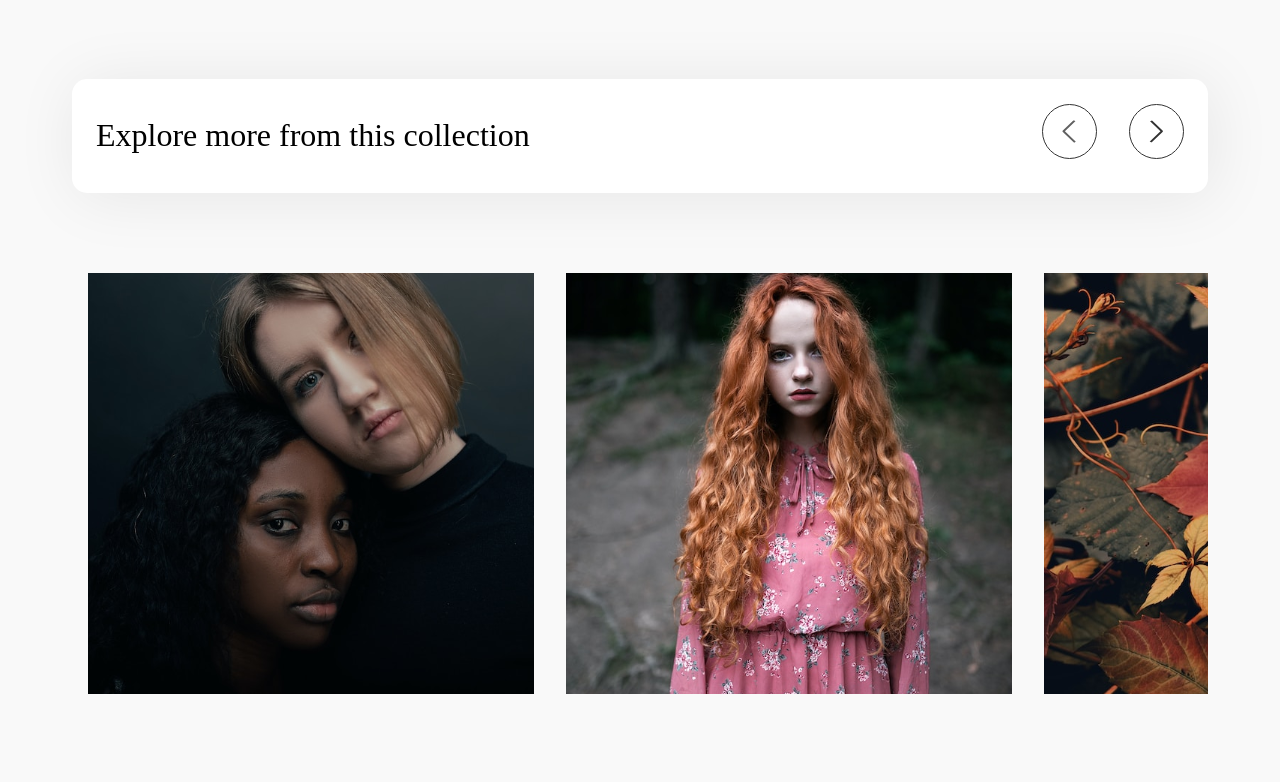
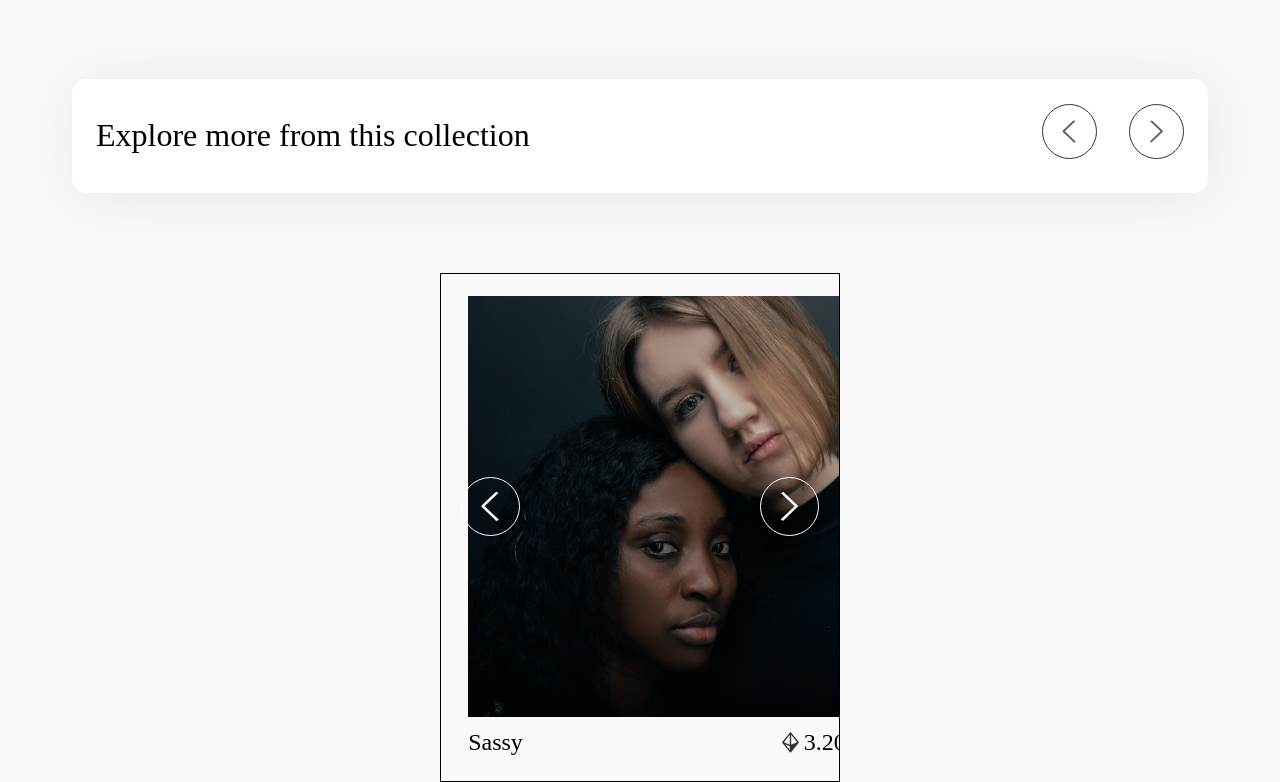
Before and after one commit to Harbeytee/artsy, a React (Vite) app: page /marketplace/1 in a window 1280 px wide. Shown: the part 1230-2012 px from the top of the page. Before the commit the page ends 1924 px from the top, so only its background shows below. Built offline with nearby package versions, Linux system fonts and the light colour scheme.

Commit message:
added slideshow

```diff
--- a/src/assets/marketplace/left.jsx
+++ b/src/assets/marketplace/left.jsx
@@ -1,9 +1,9 @@
 import React from 'react'
 
-export default function left({handleClick, className, style=''}) {
+export default function left({handleClick, className, style='', fill="#616161"}) {
   return (
-    <svg /*style={style}*/ className={className} /*onClick={handleClick}*/ width="15" height="26" viewBox="0 0 15 26" fill="none" xmlns="http://www.w3.org/2000/svg">
-        <path d="M0.339233 13.5015L12.5109 25.1171C12.714 25.311 12.9838 25.4192 13.2644 25.4192C13.5449 25.4192 13.8148 25.311 14.0179 25.1171L14.031 25.104C14.1298 25.01 14.2084 24.8968 14.2622 24.7714C14.3159 24.646 14.3437 24.5109 14.3437 24.3744C14.3437 24.238 14.3159 24.1029 14.2622 23.9775C14.2084 23.8521 14.1298 23.7389 14.031 23.6449L2.56913 12.7074L14.031 1.77429C14.1298 1.68029 14.2084 1.56714 14.2622 1.44172C14.3159 1.31631 14.3437 1.18125 14.3437 1.04476C14.3437 0.908277 14.3159 0.773219 14.2622 0.647803C14.2084 0.522387 14.1298 0.409235 14.031 0.315231L14.0179 0.302105C13.8148 0.108195 13.5449 2.03848e-05 13.2644 2.03848e-05C12.9838 2.03848e-05 12.714 0.108195 12.5109 0.302105L0.339233 11.9177C0.232188 12.0199 0.146969 12.1427 0.0887411 12.2789C0.0305131 12.415 0.000488281 12.5615 0.000488281 12.7096C0.000488281 12.8577 0.0305131 13.0042 0.0887411 13.1404C0.146969 13.2765 0.232188 13.3993 0.339233 13.5015Z" fill="#616161"/>
+    <svg /*style={style}*/ className={className} onClick={handleClick} width="15" height="26" viewBox="0 0 15 26" fill="none" xmlns="http://www.w3.org/2000/svg">
+        <path d="M0.339233 13.5015L12.5109 25.1171C12.714 25.311 12.9838 25.4192 13.2644 25.4192C13.5449 25.4192 13.8148 25.311 14.0179 25.1171L14.031 25.104C14.1298 25.01 14.2084 24.8968 14.2622 24.7714C14.3159 24.646 14.3437 24.5109 14.3437 24.3744C14.3437 24.238 14.3159 24.1029 14.2622 23.9775C14.2084 23.8521 14.1298 23.7389 14.031 23.6449L2.56913 12.7074L14.031 1.77429C14.1298 1.68029 14.2084 1.56714 14.2622 1.44172C14.3159 1.31631 14.3437 1.18125 14.3437 1.04476C14.3437 0.908277 14.3159 0.773219 14.2622 0.647803C14.2084 0.522387 14.1298 0.409235 14.031 0.315231L14.0179 0.302105C13.8148 0.108195 13.5449 2.03848e-05 13.2644 2.03848e-05C12.9838 2.03848e-05 12.714 0.108195 12.5109 0.302105L0.339233 11.9177C0.232188 12.0199 0.146969 12.1427 0.0887411 12.2789C0.0305131 12.415 0.000488281 12.5615 0.000488281 12.7096C0.000488281 12.8577 0.0305131 13.0042 0.0887411 13.1404C0.146969 13.2765 0.232188 13.3993 0.339233 13.5015Z" fill={fill}/>
     </svg>
 
 
--- a/src/assets/marketplace/right.jsx
+++ b/src/assets/marketplace/right.jsx
@@ -1,9 +1,9 @@
 import React from 'react'
 
-export default function right({handleClick, className, style=''}) {
+export default function right({handleClick, className, style='', fill="#616161"}) {
   return (
-    <svg /*style={style}*/ className={className} /*onClick={handleClick}*/ width="15" height="26" viewBox="0 0 15 26" fill="none" xmlns="http://www.w3.org/2000/svg">
-        <path d="M14.0045 11.9177L1.83288 0.302084C1.62979 0.108173 1.35997 0 1.07939 0C0.798805 0 0.528989 0.108173 0.325899 0.302084L0.312794 0.315209C0.213999 0.409213 0.13533 0.522364 0.0815735 0.64778C0.0278158 0.773196 9.34601e-05 0.908255 9.34601e-05 1.04474C9.34601e-05 1.18122 0.0278158 1.31628 0.0815735 1.4417C0.13533 1.56712 0.213999 1.68027 0.312794 1.77427L11.7746 12.7118L0.312794 23.6449C0.213999 23.7389 0.13533 23.8521 0.0815735 23.9775C0.0278158 24.1029 9.34601e-05 24.2379 9.34601e-05 24.3744C9.34601e-05 24.5109 0.0278158 24.646 0.0815735 24.7714C0.13533 24.8968 0.213999 25.01 0.312794 25.104L0.325899 25.1171C0.528989 25.311 0.798805 25.4192 1.07939 25.4192C1.35997 25.4192 1.62979 25.311 1.83288 25.1171L14.0045 13.5015C14.1116 13.3993 14.1968 13.2765 14.255 13.1403C14.3132 13.0042 14.3433 12.8577 14.3433 12.7096C14.3433 12.5615 14.3132 12.415 14.255 12.2788C14.1968 12.1427 14.1116 12.0199 14.0045 11.9177Z" fill="#333333"/>
+    <svg /*style={style}*/ className={className} onClick={handleClick} width="15" height="26" viewBox="0 0 15 26" fill="none" xmlns="http://www.w3.org/2000/svg">
+        <path d="M14.0045 11.9177L1.83288 0.302084C1.62979 0.108173 1.35997 0 1.07939 0C0.798805 0 0.528989 0.108173 0.325899 0.302084L0.312794 0.315209C0.213999 0.409213 0.13533 0.522364 0.0815735 0.64778C0.0278158 0.773196 9.34601e-05 0.908255 9.34601e-05 1.04474C9.34601e-05 1.18122 0.0278158 1.31628 0.0815735 1.4417C0.13533 1.56712 0.213999 1.68027 0.312794 1.77427L11.7746 12.7118L0.312794 23.6449C0.213999 23.7389 0.13533 23.8521 0.0815735 23.9775C0.0278158 24.1029 9.34601e-05 24.2379 9.34601e-05 24.3744C9.34601e-05 24.5109 0.0278158 24.646 0.0815735 24.7714C0.13533 24.8968 0.213999 25.01 0.312794 25.104L0.325899 25.1171C0.528989 25.311 0.798805 25.4192 1.07939 25.4192C1.35997 25.4192 1.62979 25.311 1.83288 25.1171L14.0045 13.5015C14.1116 13.3993 14.1968 13.2765 14.255 13.1403C14.3132 13.0042 14.3433 12.8577 14.3433 12.7096C14.3433 12.5615 14.3132 12.415 14.255 12.2788C14.1968 12.1427 14.1116 12.0199 14.0045 11.9177Z" fill={fill}/>
     </svg>
 
   )
--- a/src/pages/marketplace/MarketPlace.jsx
+++ b/src/pages/marketplace/MarketPlace.jsx
@@ -1,4 +1,4 @@
-import React from 'react'
+import React, { useEffect } from 'react'
 import './MarketPlace.scss'
 import Filter from './components/Filter'
 import MarketPlaceHeader from './components/MarketPlaceHeader'
@@ -8,6 +8,8 @@ import Footer from '../../components/Footer/Footer'
 
 
 export default function MarketPlace() {
+
+  //useEffect()
   return (
     <div id='marketplace'>
 
--- a/src/pages/marketplace/marketplacedetail/MarketplaceDetail.jsx
+++ b/src/pages/marketplace/marketplacedetail/MarketplaceDetail.jsx
@@ -1,4 +1,4 @@
-import React from 'react'
+import React, { useState, useEffect } from 'react'
 import { useParams } from 'react-router-dom'
 import artwork from '../artwork'
 import { Link } from 'react-router-dom'
@@ -16,15 +16,83 @@ export default function MarketplaceDetail() {
     const style = {
        color: '#BCB7B7'
     }
+   const [sLength, setLength] = useState();
+    const [position, setPosition] = useState({
+        left: 0,
+        width: 0
+    })
+    useEffect(() => {
 
-    const slide = carousel.map(val => (
-        <div className="slide" key={val.id}>
+        setLength(document.querySelector('.slider-wrapper').offsetWidth)
+        console.log(sLength)
+        setPosition(prev => ({...prev, width: sLength}))
+
+    }, [sLength])
+
+
+     const sliderStyle={
+        length: sLength
+     }
+
+   // const [wrapper, setWrapper] = useState('')
+     const [count, setCount] = useState(0)
+
+   const nextSlide = () => {
+        setCount(prev => prev + 1)
+
+        if(count == carousel.length) {
+
+            setCount(0)
+
+
+
+
+
+        }
+        else {
+            setPosition(prev => ({...prev, left: `-${count * sLength}px`}))
+            console.log('working fine')
+        }
+
+   }
+
+   const prevSlide = () => {
+        console.log('prev slide')
+        console.log(count)
+        setCount(prev => prev - 1)
+        if(count < 0) {
+            setCount(carousel.length - 1)
+
+
+
+
+
+        }
+        else {
+            setPosition(prev => ({...prev, left: `-${count * sLength}px`}))
+            console.log('working fine')
+
+        }
+
+    }
+
+   useEffect(() => {
+        console.log(position.left)
+        console.log(count)
+   }, [position.left])
+
+
+    const slide = carousel.map((val, index) => (
+        <div style={{width: position.width}} className="slide" key={val.id}>
+
+
             <div style={{backgroundImage: `url(${val.img})`}} className='slide-img' >
 
+
             </div>
-            <div className="detail-info">
+            <div className="slide-info">
                 <div>{val.name}</div>
-                <div className='detail-price'><img src={eth} alt="" />{val.price}</div>
+                <div className='slide-price'><img src={eth} alt="" />{val.price}</div>
             </div>
 
         </div>
@@ -91,10 +159,19 @@ export default function MarketplaceDetail() {
                 </span>
             </div>
         </div>
-        <div className="detail-flex">
-            {slide}
+        <div className='slider-wrapper'>
+            <div className="slide-controls">
+                    <Left fill='white' className='slide-control' handleClick={prevSlide}/>
+                    <Right fill='white' className='slide-control' handleClick={nextSlide} />
+
+                </div>
+            <div style={{left: position.left}} className="slider">
+                {slide}
+
+            </div>
 
         </div>
+
     </div>
   )
 }
--- a/src/pages/marketplace/marketplacedetail/MarketplaceDetail.scss
+++ b/src/pages/marketplace/marketplacedetail/MarketplaceDetail.scss
@@ -127,23 +127,91 @@
     display: none;
 }
 
-.detail-flex {
-    display: flex;
-
-}
 
 .more {
     font-weight: 500;
     font-size: 24px;
+    margin: 6rem 0.5rem 2rem;
+
 }
-.detail-flex {
+.slider-wrapper {
+    width: 97%;
+    margin: auto;
+    max-width: 400px;
+   // margin: auto 0.3rem;
     overflow: hidden;
+    display: flex;
+    border: 1px solid black;
+    position: relative;
+    height: 509px;
+
+}
+.slider {
+   //width: 5000px;
+    display: flex;
+   // left: -400px;
+    height: 100%;
+    //width: 100%;
+    position: absolute;
+    transition: left 700ms cubic-bezier(0.165, 0.84, 0.44, 1);
+    //justify-content: center;
+    //align-items: center;
+    //background-color: red;
 }
 .slide-img {
     background-size: cover;
     background-position: center;
     height: 420px;
-    width: 500px;
+    width: 100%;
+    position: relative;
+    padding: 0.4rem;
+    display: flex;
+    justify-content: center;
+    align-items: center;
+
+
+
+}
+.slide{
+    flex: 0 0 auto;
+
+   float: left;
+   position: relative;
+  //width: 800px;
+
+   padding: 0.7rem;
+  // max-width: 398px;
+  // background-color: #006CA2;
+}
+.slide-info, .slide-price {
+    display: flex;
+    align-items: center;
+
+}
+.slide-info {
+    justify-content: space-between;
+    margin-top: 0.6rem;
+    font-size: 24px;
+    img {
+        width: 27px;
+    }
+}
+.slide-control {
+    border: 1px solid white;
+    width: 59px;
+    height: 59px;
+    border-radius: 50%;
+    padding: 0.8rem;
+
+}
+.slide-controls {
+    position: absolute;
+    display: flex;
+    justify-content: space-between;
+    z-index: 100;
+    width: 90%;
+    left: 5%;
+    top: 40%;
 }
 @media only screen and (min-width: 960px) {
     #marketplace-detail {
@@ -278,18 +346,12 @@
         padding: 0.9rem;
         margin-left: 2rem;
     }
-    .detail-flex {
+    .slider {
         overflow-x: scroll;
-        width: 100%;
+        max-width: 100%;
+        border: none;
     }
-    .slide{
 
-        margin: auto 1rem;
-        padding: 0;
-
-
-
-    }
     .slide-img {
         background-size: cover;
         background-position: center;
@@ -301,5 +363,8 @@
     .more {
         display: none;
     }
+    .slide{
 
+        margin: auto 1rem;
+    }
 }
```
Also changed, not shown: src/assets/marketplace/carousel/image2.svg.
